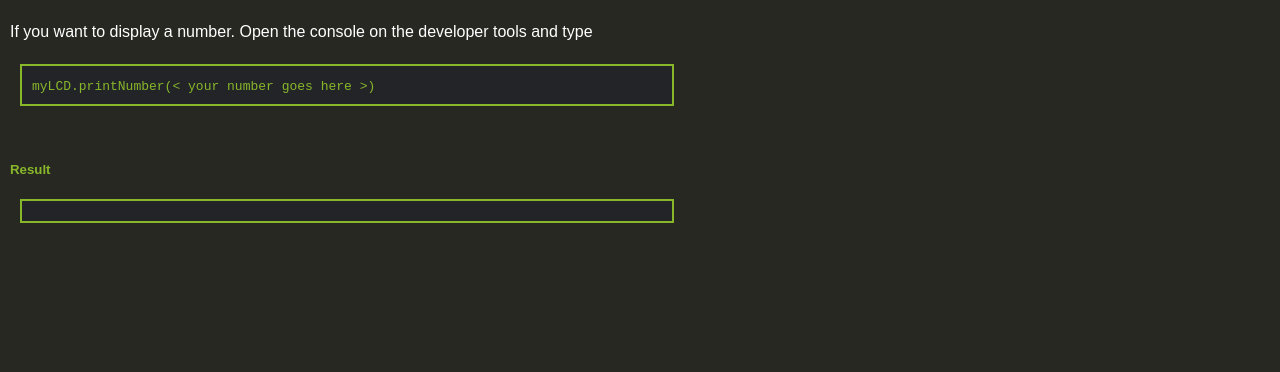
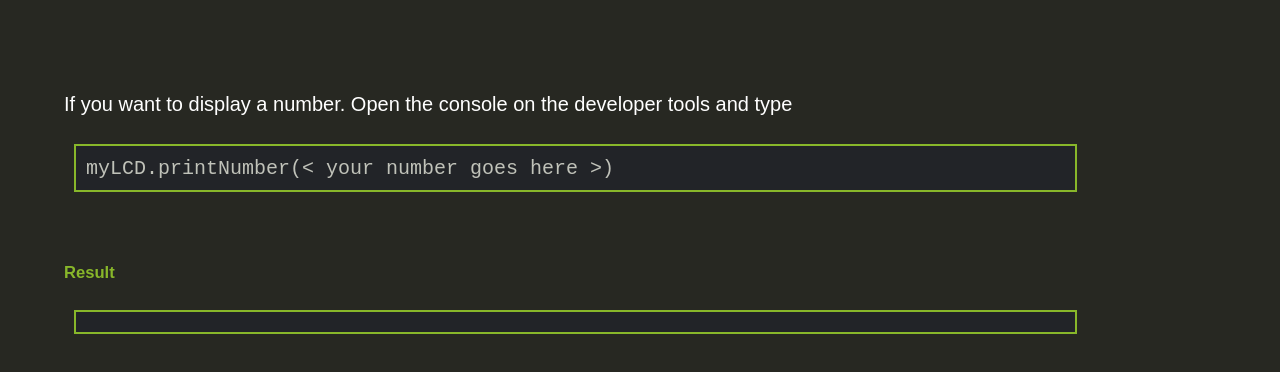
Before and after one commit to BCAUG21-Candidates/reto-programacion-McChama, a plain HTML site: page index.html in a window 1280 px wide. Drawn offline with Linux system fonts and the light colour scheme.

Commit message:
added some styles

```diff
--- a/styles.css
+++ b/styles.css
@@ -1,27 +1,30 @@
 body{
   background-color: #272822;
   color: #88b72a;
-  font-size: 20;
+  font-size: 20px;
   font-family: Arial, Helvetica, sans-serif;
-  margin: 10px;
-}
-p{
-  color:rgb(255, 255, 255);
-  line-height: 2;
-}
-p span{
-  background-color: #222428;
-  border: 2px solid #88b72a;
-  color:rgb(192, 194, 185);
-  display: block;
-  margin: 10px;
-  padding: 5px;
-  width: 50%;
+  margin: 0;
+  padding: 5vw;
+
 }
 div{
   background-color: #222428;
   border: 2px solid #88b72a;
   margin: 10px;
   padding: 10px;
-  width: 50%;
+  width: 85%;
 }
+p{
+  color:rgb(255, 255, 255);
+  line-height: 2;
+}
+p div{
+  background-color: #222428;
+  border: 2px solid #88b72a;
+  color:rgb(192, 194, 185);
+  margin: 10px;
+  padding: 5px;
+}
+code{
+  color:rgb(192, 194, 185);
+}
```
